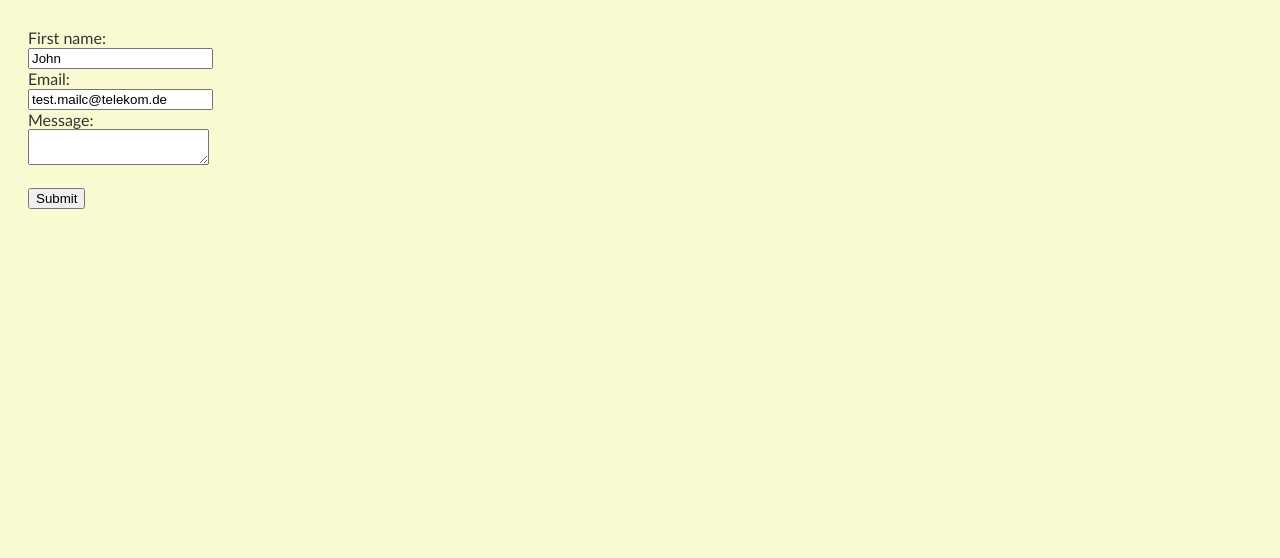
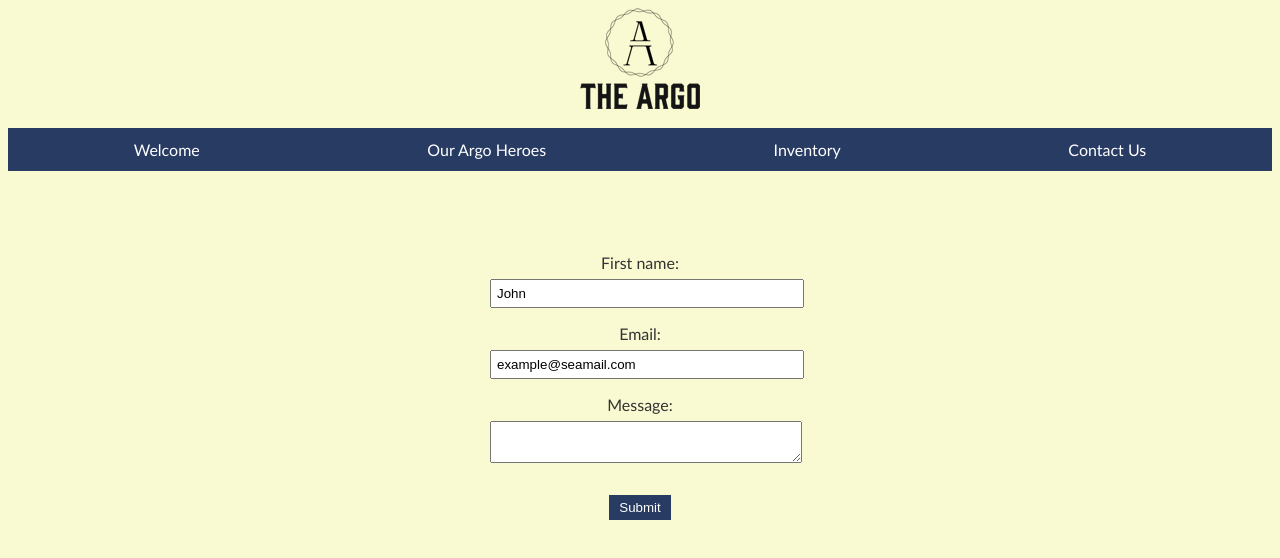
Before and after one commit to zmajkic/wildcodescool_test1, a website built with Parcel: page contact.html in a window 1280 px wide. Built offline with nearby package versions, Linux system fonts and the light colour scheme.

Commit message:
letzte Version

```diff
--- a/contact.html
+++ b/contact.html
@@ -3,10 +3,20 @@
   <head>
     <meta charset="utf-8" />
     <meta name="viewport" content="width=device-width" />
-    <title>The Argo</title>
+    <title>Contact The Argo</title>
     <link href="style.css" rel="stylesheet" type="text/css" />
   </head>
   <body>
+    <header>
+      <img src="assets/the-argo-logo-black.png" alt="Logo" class="logo" />
+      <ul>
+        <li><a href="index.html">Welcome</a></li>
+        <li><a href="heroes.html">Our Argo Heroes</a></li>
+        <li><a href="inventory.html">Inventory</a></li>
+        <li><a href="contact.html">Contact Us</a></li>
+      </ul>
+    </header>
+
     <section id="contact">
       <form id="contactForm">
         <label for="name">First name:</label><br />
@@ -16,7 +26,7 @@
           type="email"
           id="email"
           name="email"
-          value="test.mailc@telekom.de"
+          value="example@seamail.com"
         /><br />
         <label for="message">Message:</label><br />
         <textarea id="message" name="message"></textarea>
@@ -24,5 +34,8 @@
         <input type="submit" value="Submit" />
       </form>
     </section>
+
+    <!-- Connect the Javascript file -->
+    <script src="script.js"></script>
   </body>
 </html>
--- a/package.json
+++ b/package.json
@@ -1,5 +1,5 @@
 {
-  "name": "prep-course-web-dev-08",
+  "name": "prep-course-web-dev-final",
   "version": "1.0.0",
   "description": "",
   "main": "index.html",
--- a/script.js
+++ b/script.js
@@ -1,6 +1,8 @@
-// Define variable
+/* If you're feeling fancy you can add interactivity
+    to your site with Javascript */
+
 const message =
-  "Thank you for submitting your message. We will respond as soon as possible.";
+  "Thank you for submitting your request. The crew will respond shortly.";
 
 document
   .getElementById("contactForm")
--- a/style.css
+++ b/style.css
@@ -1,3 +1,5 @@
+/* CSS files add styling rules to your content */
+
 body {
   background-color: lightgoldenrodyellow;
   font-family: "Gill Sans", sans-serif;
@@ -5,7 +7,32 @@ body {
 }
 
 section {
-  padding: 20px;
+  padding: 40px;
+  text-align: center;
+}
+
+ul {
+  background: #283b63;
+  display: flex;
+  justify-content: space-around;
+  padding: 12px;
+}
+
+ul li {
+  list-style: none;
+}
+
+ul li a {
+  color: white;
+  text-decoration: none;
+}
+
+ul li a:hover {
+  color: goldenrod;
+}
+
+header {
+  text-align: center;
 }
 
 #welcome {
@@ -25,3 +52,33 @@ h1 {
   display: flex;
   justify-content: space-between;
 }
+
+#heroes .flex-container div {
+  /* Set heroes columns to equal width */
+  flex: 1 1 0;
+}
+
+form {
+  margin: 0 auto;
+  width: 300px;
+  padding-top: 20px;
+}
+
+label {
+  line-height: 2;
+}
+
+input[type="text"],
+input[type="email"],
+textarea {
+  width: 100%;
+  padding: 5px;
+  margin-bottom: 10px;
+}
+
+input[type="submit"] {
+  background: #283b63;
+  color: white;
+  border: none;
+  padding: 5px 10px;
+}
```
Also changed, not shown: heroes.html (+12 -0 lines), index.html (+10 -2 lines), inventory.html (+55 -0 lines), assets/the-argo-logo-black.png (added), assets/the-argo-logo-light.png (added).
